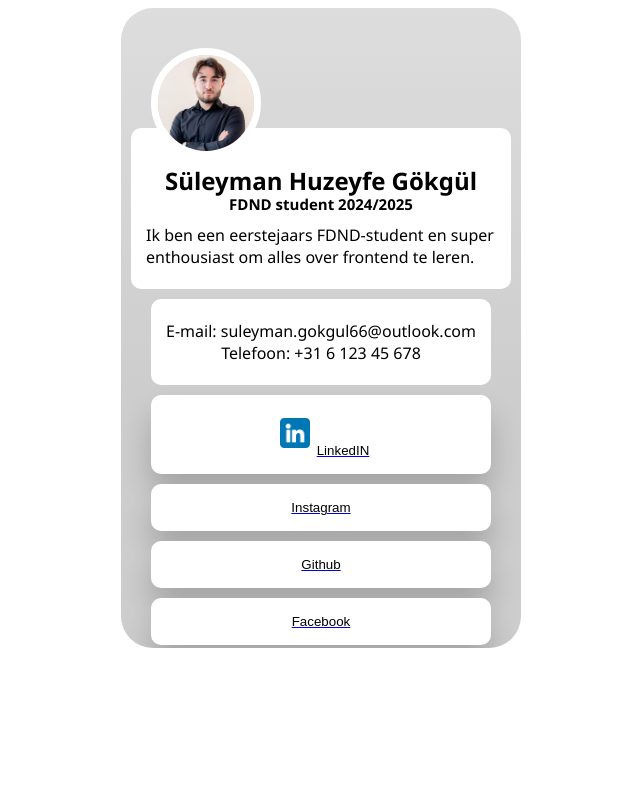
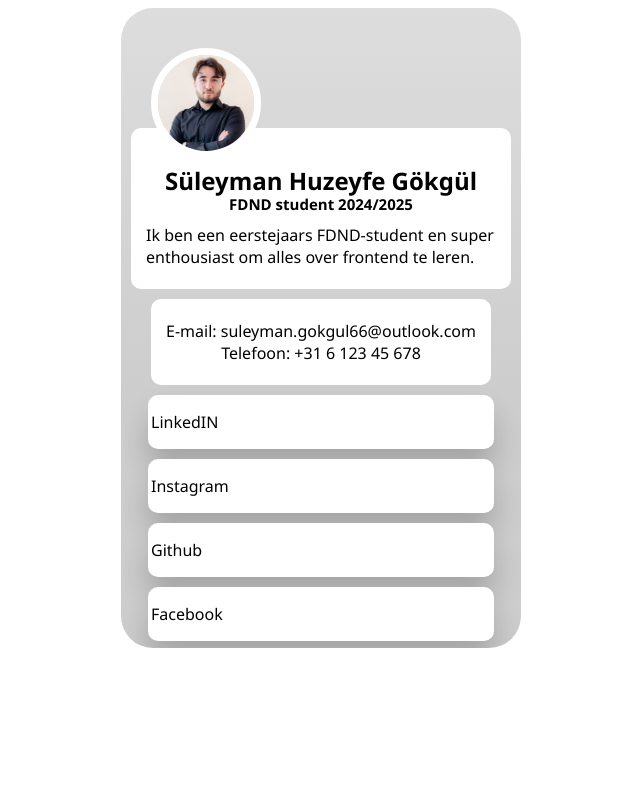
Before and after one commit to SuleymanHG/Visitekaart-FDND, a plain HTML site: page index.html in a window 1280 px wide. Shown: the whole page, without its empty margins (319-959 px from the left). Drawn offline with Linux system fonts and the light colour scheme.

Commit message:
versie 3
W3C validator gecheckt en aangepast

```diff
--- a/index.html
+++ b/index.html
@@ -30,22 +30,20 @@
       </p>
     </div>
 
-      <a href="https://www.linkedin.com/feed/">
-        <button class="hoverbutton">
-
-          <img src="assets/linkedin (1).png"alt="linkedInlogo" class="logos">LinkedIN</button>
+      <a href="https://www.linkedin.com/feed/" class="hoverbutton" >
+        LinkedIN
       </a>
 
-      <a href="https://www.instagram.com/">
-        <button class="hoverbutton">Instagram</button>
+      <a href="https://www.instagram.com/" class="hoverbutton">
+        Instagram
       </a>
 
-      <a href="https://github.com/SuleymanHG/Visitekaart-FDND/">
-        <button class="hoverbutton">Github</button>
+      <a href="https://github.com/SuleymanHG/Visitekaart-FDND/" class="hoverbutton">
+        Github
       </a>
 
-      <a href="https://www.facebook.com/?locale=nl_NL">
-        <button class="hoverbutton">Facebook</button>
+      <a href="https://www.facebook.com/?locale=nl_NL" class="hoverbutton">
+        Facebook
       </a>
 
       <div class="info">
--- a/styles/style.css
+++ b/styles/style.css
@@ -81,7 +81,7 @@ div{
   text-align: center;
 }
 
-button {
+a {
   display:block;
   padding-top: 13px;
   padding-bottom: 13px;
```
